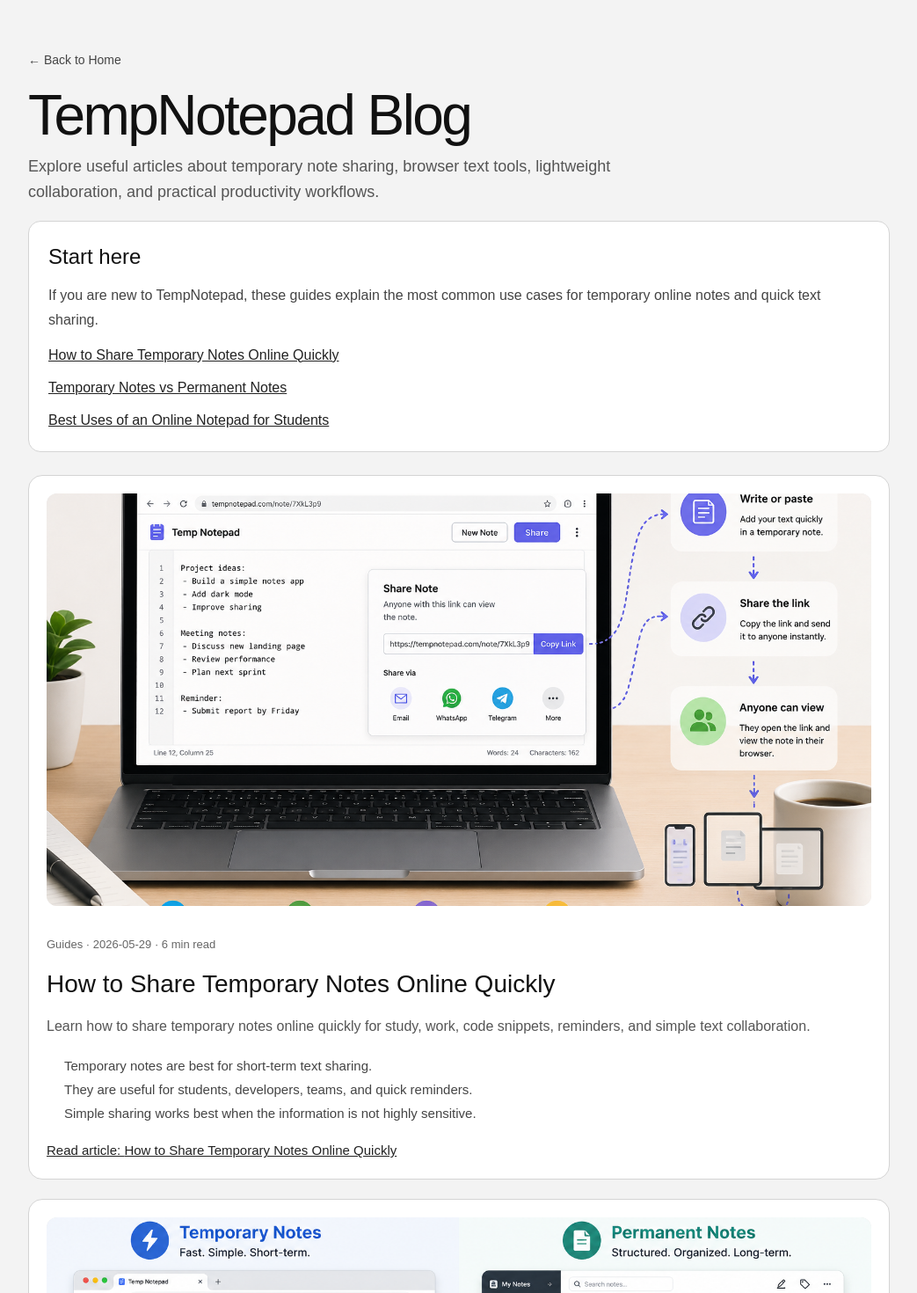
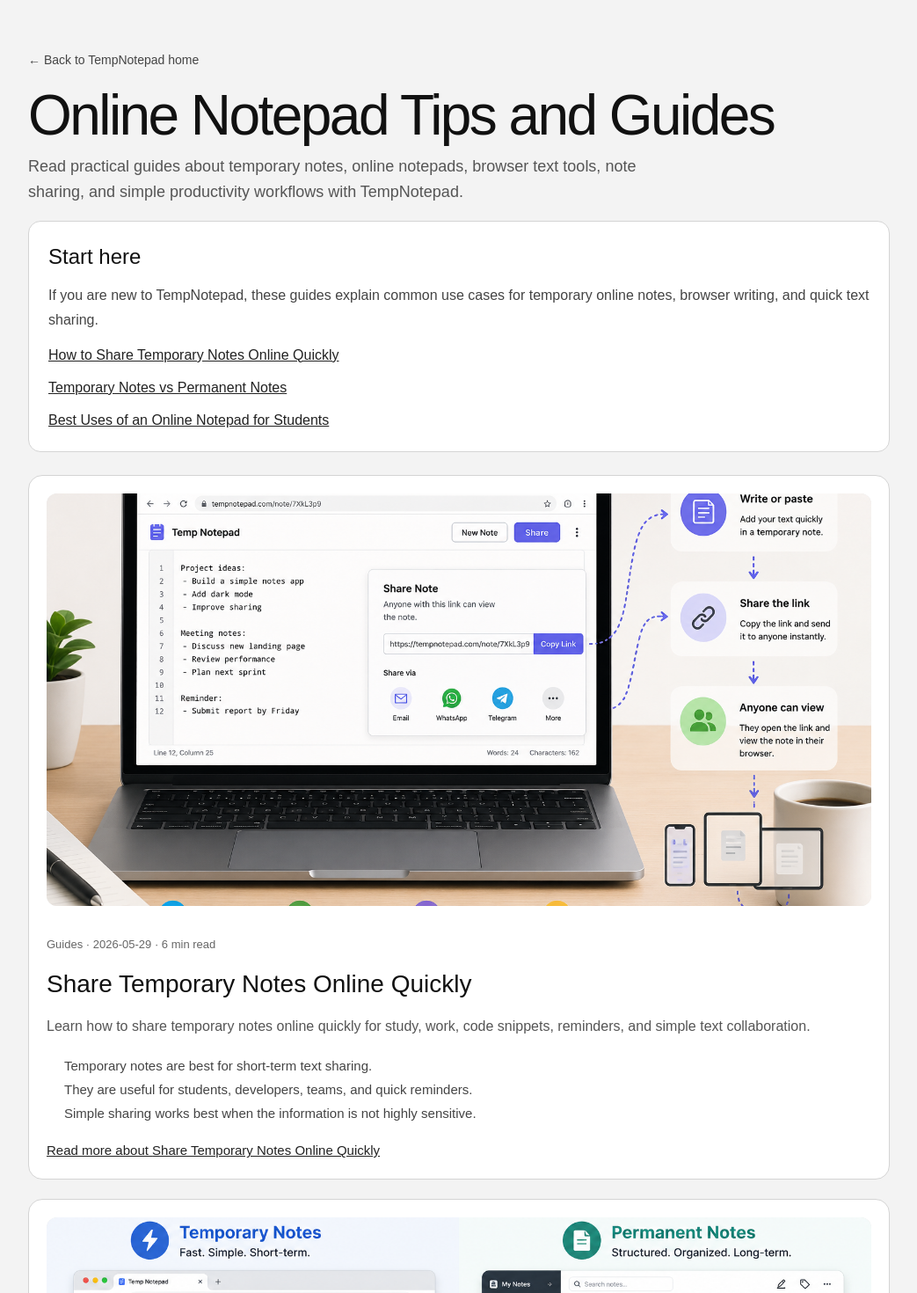
Before and after one commit to pruthvideepam/tempnotepad, a Next.js app: page /blog in a window 1280 px wide. Shown: the top 1470 px of the page at 88% size, without its empty margins (118-1161 px from the left). Built offline with nearby package versions, Linux system fonts and the light colour scheme.

Commit message:
SEO changes

```diff
--- a/app/HomeClient.tsx
+++ b/app/HomeClient.tsx
@@ -33,6 +33,7 @@ export default function HomeClient() {
           display: block;
           font-family: Arial, "Helvetica Neue", Helvetica, sans-serif;
           color: #111;
+          min-height: 100vh;
         }
 
         .main {
@@ -40,7 +41,7 @@ export default function HomeClient() {
           display: flex;
           justify-content: center;
           align-items: flex-start;
-          padding: 140px 16px 20px;
+          padding: 120px 16px 24px;
         }
 
         .centerBox {
@@ -51,18 +52,19 @@ export default function HomeClient() {
 
         .title {
           margin: 0;
-          font-size: clamp(52px, 10vw, 88px);
-          line-height: 0.95;
+          font-size: clamp(36px, 8vw, 72px);
+          line-height: 0.98;
           font-weight: 700;
           letter-spacing: -0.05em;
           color: #000;
         }
 
         .subtitle {
-          margin: 18px 0 30px;
-          font-size: clamp(18px, 3vw, 26px);
+          margin: 18px auto 30px;
+          max-width: 720px;
+          font-size: clamp(18px, 3vw, 24px);
           color: #4b4b4b;
-          line-height: 1.35;
+          line-height: 1.4;
         }
 
         .form {
@@ -128,9 +130,11 @@ export default function HomeClient() {
         }
 
         .helper {
-          margin: 22px 0 0;
+          margin: 22px auto 0;
+          max-width: 640px;
           font-size: 18px;
           color: #4b4b4b;
+          line-height: 1.5;
         }
 
         .randomBtn {
@@ -140,6 +144,16 @@ export default function HomeClient() {
           color: #4b4b4b;
           font-size: 16px;
           cursor: pointer;
+          text-decoration: underline;
+        }
+
+        .blogLinkWrap {
+          margin-top: 12px;
+        }
+
+        .blogLink {
+          color: #4b4b4b;
+          font-size: 16px;
           text-decoration: underline;
         }
 
@@ -183,12 +197,8 @@ export default function HomeClient() {
             max-width: 100%;
           }
 
-          .title {
-            font-size: 54px;
-          }
-
           .subtitle {
-            margin: 14px 0 22px;
+            margin: 14px auto 22px;
             font-size: 18px;
           }
 
@@ -229,6 +239,10 @@ export default function HomeClient() {
             font-size: 15px;
           }
 
+          .blogLink {
+            font-size: 15px;
+          }
+
           .footer {
             padding: 8px 12px 10px;
           }
@@ -250,7 +264,7 @@ export default function HomeClient() {
           }
 
           .title {
-            font-size: 48px;
+            font-size: 40px;
           }
 
           .subtitle {
@@ -293,9 +307,12 @@ export default function HomeClient() {
       <main className="page">
         <section className="main">
           <div className="centerBox">
-            <h1 className="title">TEMPNOTEPAD</h1>
+            <h1 className="title">Free Online Temporary Notepad</h1>
 
-            <p className="subtitle">The simplest way to share text online</p>
+            <p className="subtitle">
+              Write, save, and share text instantly with a simple URL. No
+              signup, no install, just quick note sharing.
+            </p>
 
             <form onSubmit={handleSubmit} className="form">
               <div className="inputGroup">
@@ -308,6 +325,7 @@ export default function HomeClient() {
                   placeholder="your-secret-page"
                   autoFocus
                   className="input"
+                  aria-label="Enter your custom pad name"
                 />
               </div>
 
@@ -316,7 +334,10 @@ export default function HomeClient() {
               </button>
             </form>
 
-            <p className="helper">No login required</p>
+            <p className="helper">
+              No login required. Create a temporary online notepad and share
+              your text in seconds.
+            </p>
 
             <button
               type="button"
@@ -326,16 +347,9 @@ export default function HomeClient() {
               Use a random pad
             </button>
 
-            <div style={{ marginTop: "12px" }}>
-              <Link
-                href="/blog"
-                style={{
-                  color: "#4b4b4b",
-                  fontSize: "16px",
-                  textDecoration: "underline",
-                }}
-              >
-                Read our blog
+            <div className="blogLinkWrap">
+              <Link href="/blog" className="blogLink">
+                Read online notepad tips
               </Link>
             </div>
           </div>
--- a/app/blog/page.tsx
+++ b/app/blog/page.tsx
@@ -1,14 +1,29 @@
+import type { Metadata } from "next";
 import Image from "next/image";
 import Link from "next/link";
 import { blogPosts } from "@/lib/blogs";
 import SiteFooterNav from "@/components/SiteFooterNav";
 
-export const metadata = {
-  title: "Blog",
+export const metadata: Metadata = {
+  title: "Online Notepad Tips and Guides | TempNotepad",
   description:
     "Read practical guides about temporary notes, online notepads, note sharing, browser text tools, and simple productivity workflows.",
   alternates: {
-    canonical: "https://tempnotepad.com/blog",
+    canonical: "/blog",
+  },
+  openGraph: {
+    title: "Online Notepad Tips and Guides | TempNotepad",
+    description:
+      "Read practical guides about temporary notes, online notepads, note sharing, browser text tools, and simple productivity workflows.",
+    url: "/blog",
+    siteName: "TempNotepad",
+    type: "website",
+  },
+  twitter: {
+    card: "summary",
+    title: "Online Notepad Tips and Guides | TempNotepad",
+    description:
+      "Read practical guides about temporary notes, online notepads, note sharing, browser text tools, and simple productivity workflows.",
   },
 };
 
@@ -28,6 +43,24 @@ const featuredLinks = [
 ];
 
 export default function BlogPage() {
+  const jsonLd = {
+    "@context": "https://schema.org",
+    "@type": "CollectionPage",
+    name: "Online Notepad Tips and Guides | TempNotepad",
+    url: "https://tempnotepad.com/blog",
+    description:
+      "Read practical guides about temporary notes, online notepads, note sharing, browser text tools, and simple productivity workflows.",
+    mainEntity: {
+      "@type": "ItemList",
+      itemListElement: blogPosts.map((post, index) => ({
+        "@type": "ListItem",
+        position: index + 1,
+        url: `https://tempnotepad.com/blog/${post.slug}`,
+        name: post.title,
+      })),
+    },
+  };
+
   return (
     <main
       style={{
@@ -38,6 +71,13 @@ export default function BlogPage() {
         color: "#111",
       }}
     >
+      <script
+        type="application/ld+json"
+        dangerouslySetInnerHTML={{
+          __html: JSON.stringify(jsonLd).replace(/</g, "\\u003c"),
+        }}
+      />
+
       <div
         style={{
           maxWidth: "980px",
@@ -54,7 +94,7 @@ export default function BlogPage() {
             fontSize: "14px",
           }}
         >
-          ← Back to Home
+          ← Back to TempNotepad home
         </Link>
 
         <h1
@@ -65,7 +105,7 @@ export default function BlogPage() {
             letterSpacing: "-0.04em",
           }}
         >
-          TempNotepad Blog
+          Online Notepad Tips and Guides
         </h1>
 
         <p
@@ -77,8 +117,9 @@ export default function BlogPage() {
             maxWidth: "720px",
           }}
         >
-          Explore useful articles about temporary note sharing, browser text tools,
-          lightweight collaboration, and practical productivity workflows.
+          Read practical guides about temporary notes, online notepads, browser
+          text tools, note sharing, and simple productivity workflows with
+          TempNotepad.
         </p>
 
         <section
@@ -107,8 +148,8 @@ export default function BlogPage() {
               color: "#444",
             }}
           >
-            If you are new to TempNotepad, these guides explain the most common use
-            cases for temporary online notes and quick text sharing.
+            If you are new to TempNotepad, these guides explain common use cases
+            for temporary online notes, browser writing, and quick text sharing.
           </p>
 
           <div
@@ -245,7 +286,7 @@ export default function BlogPage() {
                     textDecoration: "underline",
                   }}
                 >
-                  Read article: {post.title}
+                  Read more about {post.title}
                 </Link>
               </div>
             </article>
@@ -278,8 +319,9 @@ export default function BlogPage() {
               color: "#444",
             }}
           >
-            TempNotepad is built for quick browser-based writing and text sharing.
-            You can also return to the homepage to try the tool directly.
+            TempNotepad is built for quick browser-based writing and simple text
+            sharing. You can return to the homepage to create a temporary note
+            instantly.
           </p>
 
           <Link
@@ -290,7 +332,7 @@ export default function BlogPage() {
               fontSize: "16px",
             }}
           >
-            Open TempNotepad homepage
+            Open the TempNotepad homepage
           </Link>
         </section>
 
--- a/lib/blogs.ts
+++ b/lib/blogs.ts
@@ -27,8 +27,8 @@ export type BlogPost = {
 
 export const blogPosts: BlogPost[] = [
   {
-    slug: "how-to-share-temporary-notes-online",
-    title: "How to Share Temporary Notes Online Quickly",
+    slug: "share-temporary-notes-online",
+    title: "Share Temporary Notes Online Quickly",
     description:
       "Learn how to share temporary notes online quickly for study, work, code snippets, reminders, and simple text collaboration.",
     publishedAt: "2026-05-29",
@@ -175,8 +175,8 @@ export const blogPosts: BlogPost[] = [
     ],
   },
   {
-    slug: "best-uses-of-online-notepad-for-students",
-    title: "Best Uses of an Online Notepad for Students",
+    slug: "online-notepad-for-students",
+    title: "Online Notepad for Students: Best Uses",
     description:
       "Discover the best ways students can use an online notepad for class notes, quick revision, group work, and moving text between devices.",
     publishedAt: "2026-05-29",
@@ -249,8 +249,8 @@ export const blogPosts: BlogPost[] = [
     ],
   },
   {
-    slug: "how-to-share-code-snippets-online-fast",
-    title: "How to Share Code Snippets Online Fast",
+    slug: "share-code-snippets-online",
+    title: "Share Code Snippets Online Fast",
     description:
       "Learn the fastest practical ways to share short code snippets online for debugging, feedback, classwork, and team discussion.",
     publishedAt: "2026-05-29",
@@ -323,7 +323,7 @@ export const blogPosts: BlogPost[] = [
     ],
   },
   {
-    slug: "online-notepad-for-quick-team-collaboration",
+    slug: "online-notepad-for-teams",
     title: "Online Notepad for Quick Team Collaboration",
     description:
       "See how teams can use an online notepad for rough collaboration, fast internal text sharing, and temporary coordination.",
@@ -397,7 +397,7 @@ export const blogPosts: BlogPost[] = [
     ],
   },
   {
-    slug: "when-to-use-a-temporary-notepad",
+    slug: "when-to-use-temporary-notepad",
     title: "When to Use a Temporary Notepad",
     description:
       "Learn the best situations to use a temporary notepad and when a more permanent tool is the better choice.",
@@ -471,7 +471,7 @@ export const blogPosts: BlogPost[] = [
     ],
   },
   {
-    slug: "how-to-send-text-between-phone-and-laptop",
+    slug: "send-text-phone-laptop",
     title: "How to Send Text Between Phone and Laptop",
     description:
       "Use simple browser-based methods to send text between your phone and laptop quickly without extra apps.",
@@ -545,7 +545,7 @@ export const blogPosts: BlogPost[] = [
     ],
   },
   {
-    slug: "quick-note-sharing-for-classes-and-study-groups",
+    slug: "study-group-note-sharing",
     title: "Quick Note Sharing for Classes and Study Groups",
     description:
       "Use temporary online note pages for study groups, class coordination, revision points, and quick academic collaboration.",
@@ -619,7 +619,7 @@ export const blogPosts: BlogPost[] = [
     ],
   },
   {
-    slug: "benefits-of-no-login-text-sharing-tools",
+    slug: "no-login-text-sharing-tools",
     title: "Benefits of No-Login Text Sharing Tools",
     description:
       "Learn why no-login text-sharing tools are useful for fast collaboration, temporary notes, and friction-free workflows.",
@@ -693,7 +693,7 @@ export const blogPosts: BlogPost[] = [
     ],
   },
   {
-    slug: "simple-ways-to-organize-short-lived-notes",
+    slug: "organize-short-lived-notes",
     title: "Simple Ways to Organize Short-Lived Notes",
     description:
       "Keep temporary notes useful and uncluttered with simple methods for naming, grouping, reviewing, and deleting short-lived text.",
```
Also changed, not shown: app/blog/[slug]/page.tsx (+79 -9 lines), app/page.tsx (+12 -2 lines).
